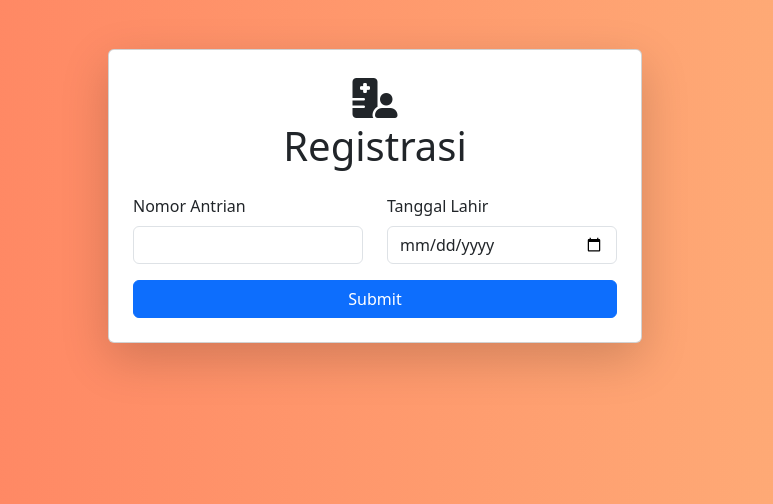
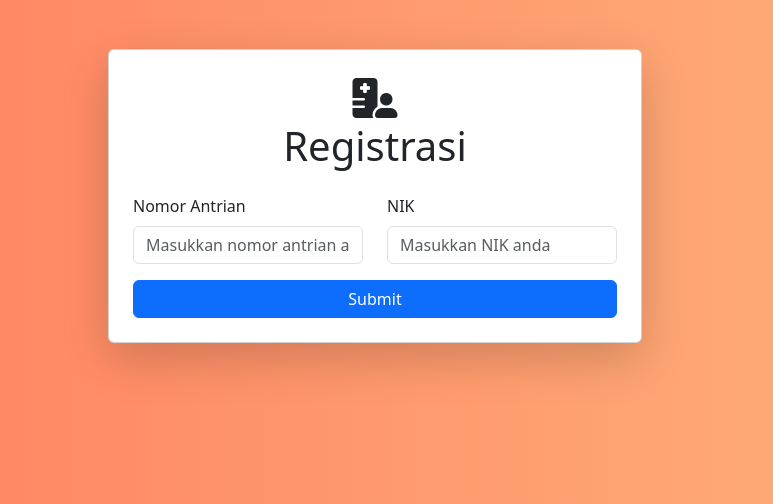
Before and after one commit to satyamahinsa/e-MedDis, a Python web app: template flask/templates/pages/registration.html in a window 1280 px wide. Shown: the part 204-708 px from the top of the page, without its empty margins (253-1026 px from the left). Run offline with Jinja, Linux system fonts and the light colour scheme; the template is opened without the code that fills it, so the values that code supplies are empty.

Commit message:
update registration page

```diff
--- a/flask/templates/pages/confirmation.html
+++ b/flask/templates/pages/confirmation.html
@@ -18,8 +18,8 @@
             </div>
             <div class="col-6">
               <div class="mb-3">
-                <h5>Tanggal Lahir Pasien:</h5>
-                <p class="text-muted"><i class="fas fa-calendar-alt"></i> {{ data_resep.tanggal_lahir_pasien }}</p>
+                <h5>NIK:</h5>
+                <p class="text-muted"><i class="fas fa-calendar-alt"></i> {{ data_resep.nik }}</p>
               </div>
             </div>
             <div class="col-12">
--- a/flask/templates/pages/registration.html
+++ b/flask/templates/pages/registration.html
@@ -24,15 +24,15 @@
               <div class="col-md-6">
                 <div class="mb-3">
                   <label for="inputNomorAntrian" class="form-label">Nomor Antrian</label>
-                  <input type="text" name="nomorAntrian" class="form-control" id="inputNomorAntrian" required>
+                  <input type="text" name="nomorAntrian" class="form-control" id="inputNomorAntrian" placeholder="Masukkan nomor antrian anda" required>
                   <div class="invalid-feedback">Silakan masukkan nomor antrian Anda.</div>
                 </div>
               </div>
               <div class="col-md-6">
                 <div class="mb-3">
-                  <label for="inputTanggalLahir" class="form-label">Tanggal Lahir</label>
-                  <input type="date" name="tanggalLahir" class="form-control" id="inputTanggalLahir" required>
-                  <div class="invalid-feedback">Silakan masukkan tanggal lahir Anda.</div>
+                  <label for="inputNIK" class="form-label">NIK</label>
+                  <input type="text" name="nik" class="form-control" id="inputNIK" placeholder="Masukkan NIK anda" required>
+                  <div class="invalid-feedback">Silakan masukkan NIK Anda.</div>
                 </div>
               </div>
             </div>
```
Also changed, not shown: flask/app.py (+3 -4 lines).
